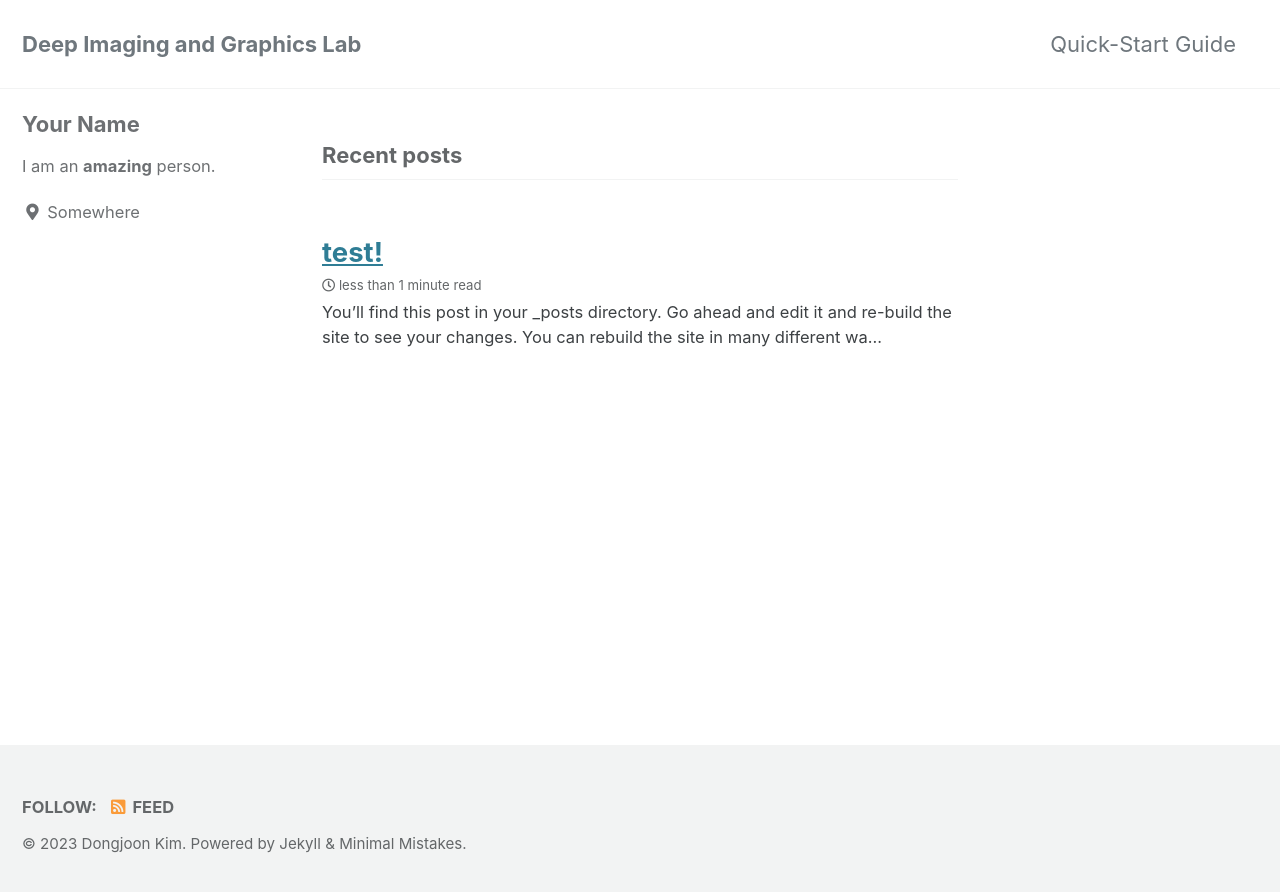
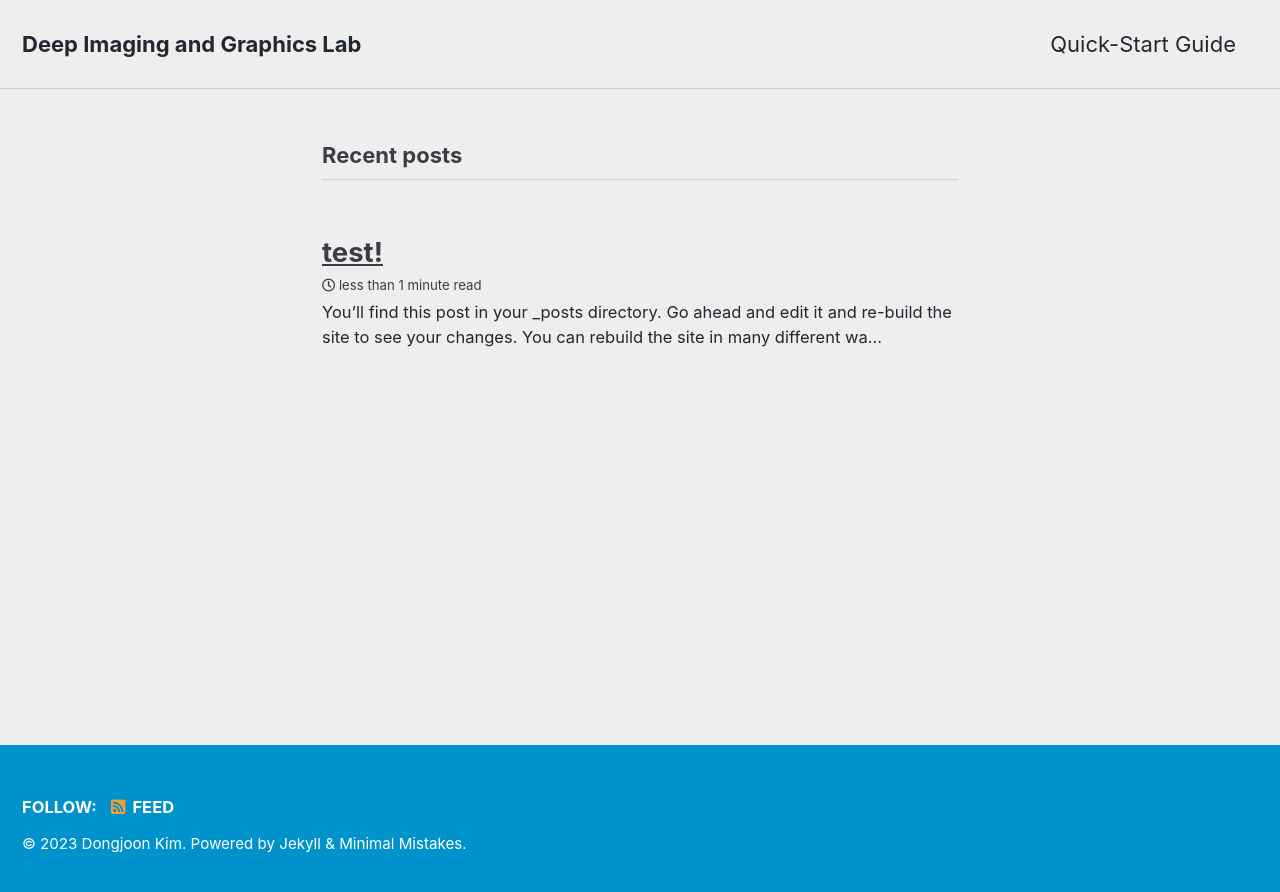
Before and after one commit to korfriend/korfriend.github.io, a Jekyll site: the page built from index.html, in a window 1280 px wide. Shown: the top 892 px of the page. Built offline with Jekyll 4.4.1, drawn with Linux system fonts in a browser that asks for light colours; cached includes are drawn as plain includes; the list of posts is cut into pages by our own code.

Commit message:
skin update

```diff
--- a/_config.yml
+++ b/_config.yml
@@ -12,7 +12,7 @@
 
 # theme                  : "minimal-mistakes-jekyll"
 # remote_theme           : "mmistakes/minimal-mistakes"
-minimal_mistakes_skin    : "default" # "air", "aqua", "contrast", "dark", "dirt", "neon", "mint", "plum", "sunrise"
+minimal_mistakes_skin    : "air" # "air", "aqua", "contrast", "dark", "dirt", "neon", "mint", "plum", "sunrise"
 
 # Site Settings
 locale                   : "en-US"
@@ -103,31 +103,31 @@
 
 
 # Site Author
-author:
-  name             : "Your Name"
-  avatar           : # path of avatar image, e.g. "/assets/images/bio-photo.jpg"
-  bio              : "I am an **amazing** person."
-  location         : "Somewhere"
-  email            :
-  links:
-    - label: "Email"
-      icon: "fas fa-fw fa-envelope-square"
-      # url: "mailto:your.name@email.com"
-    - label: "Website"
-      icon: "fas fa-fw fa-link"
-      # url: "https://your-website.com"
-    - label: "Twitter"
-      icon: "fab fa-fw fa-twitter-square"
-      # url: "https://twitter.com/"
-    - label: "Facebook"
-      icon: "fab fa-fw fa-facebook-square"
-      # url: "https://facebook.com/"
-    - label: "GitHub"
-      icon: "fab fa-fw fa-github"
-      # url: "https://github.com/"
-    - label: "Instagram"
-      icon: "fab fa-fw fa-instagram"
-      # url: "https://instagram.com/"
+#author:
+#  name             : "Your Name"
+#  avatar           : # path of avatar image, e.g. "/assets/images/bio-photo.jpg"
+#  bio              : "I am an **amazing** person."
+#  location         : "Somewhere"
+#  email            :
+#  links:
+#    - label: "Email"
+#      icon: "fas fa-fw fa-envelope-square"
+#      # url: "mailto:your.name@email.com"
+#    - label: "Website"
+#      icon: "fas fa-fw fa-link"
+#      # url: "https://your-website.com"
+#    - label: "Twitter"
+#      icon: "fab fa-fw fa-twitter-square"
+#      # url: "https://twitter.com/"
+#    - label: "Facebook"
+#      icon: "fab fa-fw fa-facebook-square"
+#      # url: "https://facebook.com/"
+#    - label: "GitHub"
+#      icon: "fab fa-fw fa-github"
+#      # url: "https://github.com/"
+#    - label: "Instagram"
+#      icon: "fab fa-fw fa-instagram"
+#      # url: "https://instagram.com/"
 
 # Site Footer
 footer:
```
